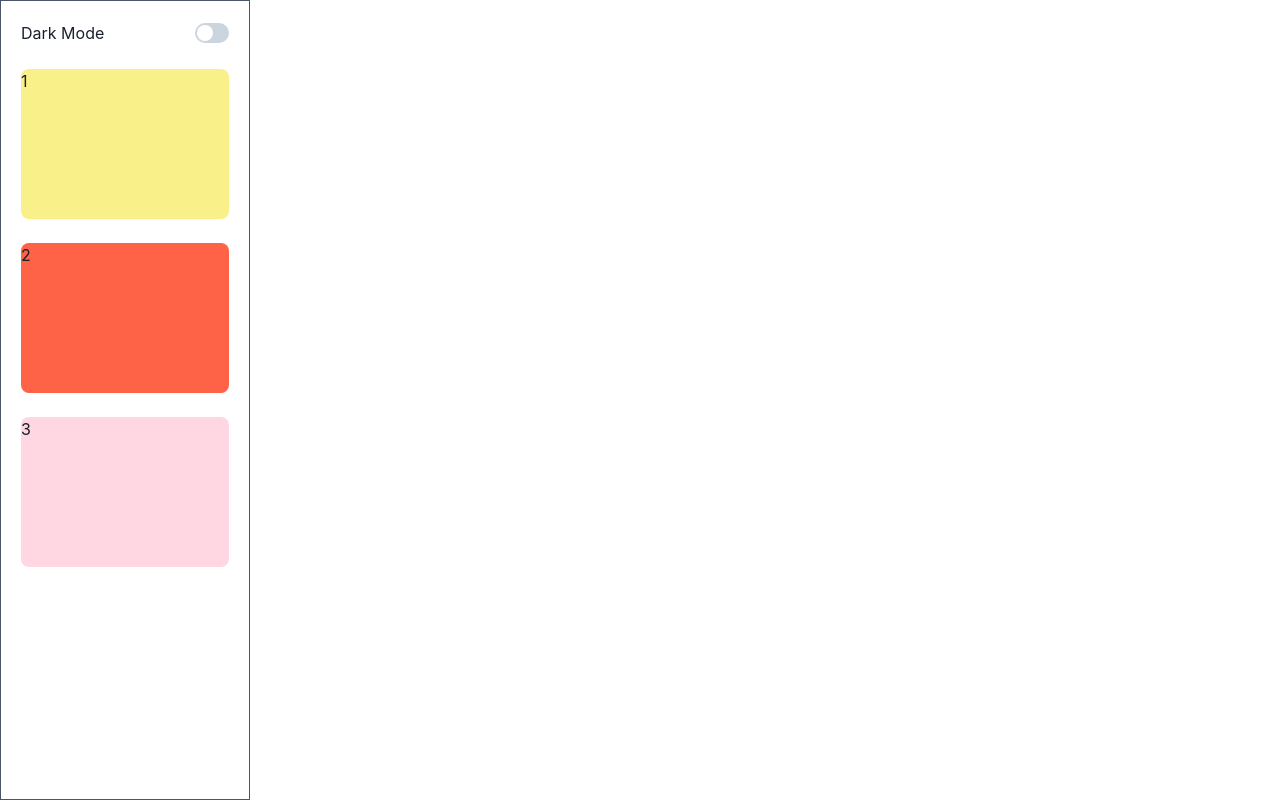
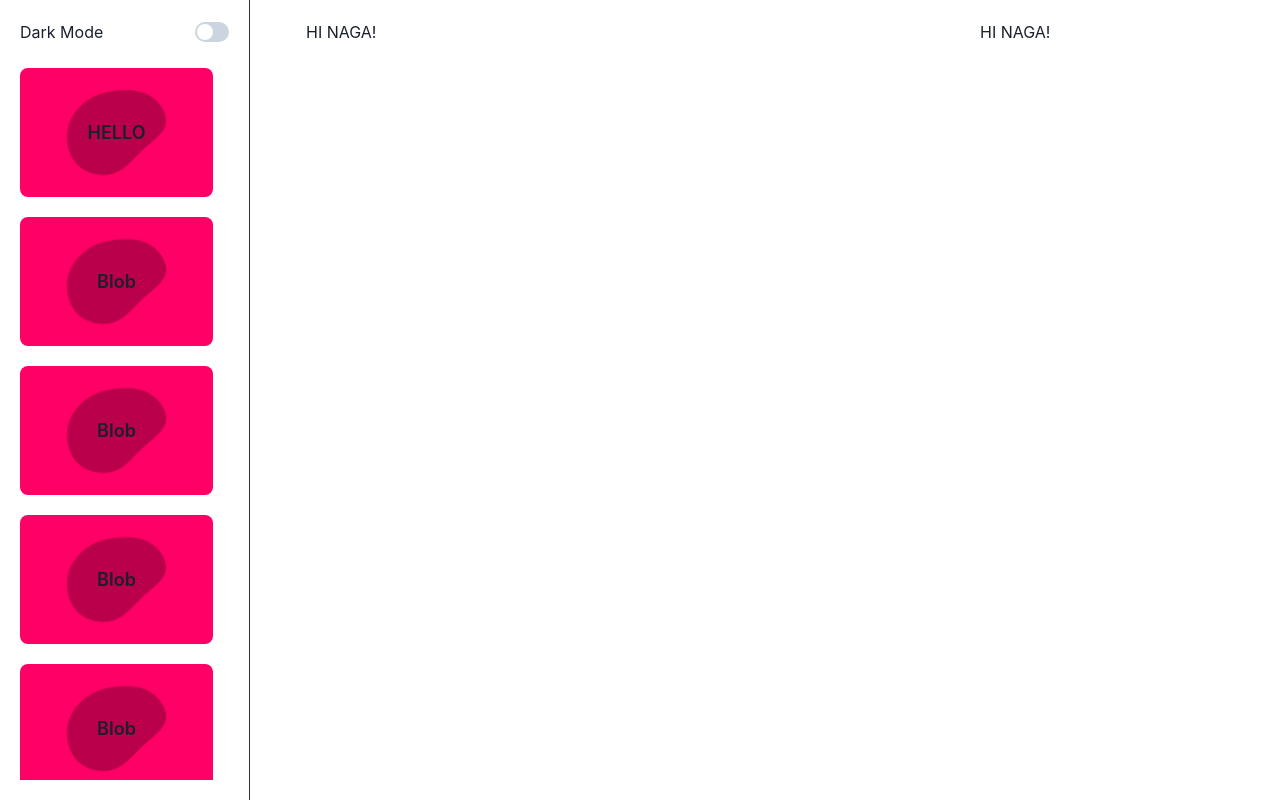
Before and after one commit to codeawy/haikei, a Next.js app: page / in a window 1280 px wide. Built offline with nearby package versions, Linux system fonts and the light colour scheme.

Commit message:
app side stack

```diff
--- a/components/AppSideStack.tsx
+++ b/components/AppSideStack.tsx
@@ -1,23 +1,28 @@
 import { useTheme } from "next-themes";
-import { VStack, Box, Switch, Tag } from "@chakra-ui/react";
+import { VStack, Box, Switch } from "@chakra-ui/react";
+import { stackBoxes } from "utils/lists";
 
 const AppSideStack = () => {
   const { theme, setTheme } = useTheme();
   return (
-    <VStack spacing="24px" className="h-screen max-w-[250px] border-[1px] border-textGray p-5">
+    <VStack spacing="24px" className="h-screen  max-w-[250px] border-r-[1px] border-r-textGray p-5">
       <Box w="100%" className="flex items-center justify-between">
         <span>Dark Mode</span>
         <Switch size="md" onChange={() => setTheme(theme === "dark" ? "light" : "dark")} />
       </Box>
-      <Box w="100%" h="150px" bg="yellow.200" className="rounded-lg">
-        1
-      </Box>
-      <Box w="100%" h="150px" bg="tomato" className="rounded-lg">
-        2
-      </Box>
-      <Box w="100%" h="150px" bg="pink.100" className="rounded-lg">
-        3
-      </Box>
+      <div className="max-h-[calc(100% - 700px)]  w-full overflow-y-scroll pr-4">
+        {stackBoxes.map((box: object, idx: number) => (
+          <div
+            key={idx}
+            className="w-full rounded-lg overflow-hidden hover:scale-95 duration-300 cursor-pointer relative mb-5"
+          >
+            <img src={box.img} width={"100%"} height={"100px"} className="block" />
+            <span className="absolute top-1/2 left-1/2 translate-x-[-50%] translate-y-[-50%] font-semibold text-lg">
+              {box.title}
+            </span>
+          </div>
+        ))}
+      </div>
     </VStack>
   );
 };
--- a/pages/index.tsx
+++ b/pages/index.tsx
@@ -1,12 +1,11 @@
-import { useTheme } from "next-themes";
 import AppSideStack from "../components/AppSideStack";
 
 export default function Home() {
-  const { theme, setTheme } = useTheme();
   return (
-    <div>
+    <div className="app-wrapper">
       <AppSideStack />
-      {/* <button onClick={() => setTheme(theme === "dark" ? "light" : "dark")}>toggle</button> */}
+      <h1 className="p-5">HI NAGA!</h1>
+      <h1 className="p-5">HI NAGA!</h1>
     </div>
   );
 }
--- a/styles/globals.css
+++ b/styles/globals.css
@@ -8,6 +8,7 @@ body {
   margin: 0;
   font-family: -apple-system, BlinkMacSystemFont, Segoe UI, Roboto, Oxygen, Ubuntu, Cantarell,
     Fira Sans, Droid Sans, Helvetica Neue, sans-serif;
+  overflow: hidden;
 }
 
 a {
@@ -24,3 +25,31 @@ a {
     color-scheme: dark;
   }
 }
+
+.app-wrapper {
+  display: grid;
+  grid-template-columns: 16rem minmax(0, 1fr) 20rem;
+  gap: 30px;
+}
+
+/* width */
+::-webkit-scrollbar {
+  width: 4px;
+}
+
+/* Track */
+::-webkit-scrollbar-track {
+  box-shadow: inset 0 0 5px #303030;
+  border-radius: 10px;
+}
+
+/* Handle */
+::-webkit-scrollbar-thumb {
+  background: #303030;
+  border-radius: 10px;
+}
+
+/* Handle on hover */
+::-webkit-scrollbar-thumb:hover {
+  background: #303030;
+}
--- a/tailwind.config.js
+++ b/tailwind.config.js
@@ -6,7 +6,7 @@ module.exports = {
     typography: theme => ({}),
     extend: {
       colors: {
-        textGray: "#4a5568",
+        textGray: "#303030",
       },
     },
     container: {
--- a/tsconfig.json
+++ b/tsconfig.json
@@ -1,5 +1,6 @@
 {
   "compilerOptions": {
+    "baseUrl": "./",
     "target": "es5",
     "lib": ["dom", "dom.iterable", "esnext"],
     "allowJs": true,
--- /dev/null
+++ b/utils/lists.js
@@ -0,0 +1,54 @@
+export const stackBoxes = [
+  {
+    title: "HELLO",
+    img: "/blob-cover.png",
+  },
+  {
+    title: "Blob",
+    img: "/blob-cover.png",
+  },
+  {
+    title: "Blob",
+    img: "/blob-cover.png",
+  },
+  {
+    title: "Blob",
+    img: "/blob-cover.png",
+  },
+  {
+    title: "Blob",
+    img: "/blob-cover.png",
+  },
+  {
+    title: "Blob",
+    img: "/blob-cover.png",
+  },
+  {
+    title: "Blob",
+    img: "/blob-cover.png",
+  },
+  {
+    title: "Blob",
+    img: "/blob-cover.png",
+  },
+  {
+    title: "Blob",
+    img: "/blob-cover.png",
+  },
+  {
+    title: "Blob",
+    img: "/blob-cover.png",
+  },
+  {
+    title: "Blob",
+    img: "/blob-cover.png",
+  },
+  {
+    title: "Blob",
+    img: "/blob-cover.png",
+  },
+  {
+    title: "Blob",
+    img: "/blob-cover.png",
+  },
+];
```
Also changed, not shown: public/blob-cover.png (added).
